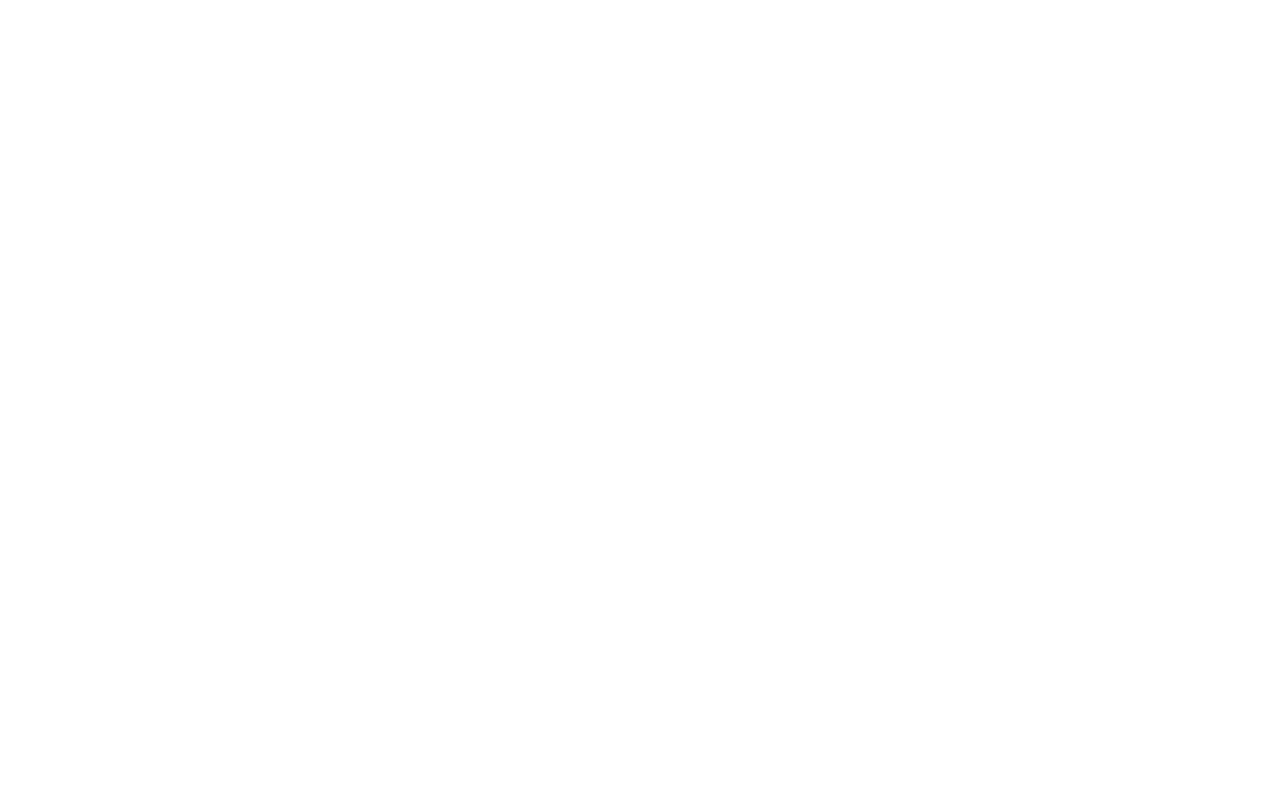
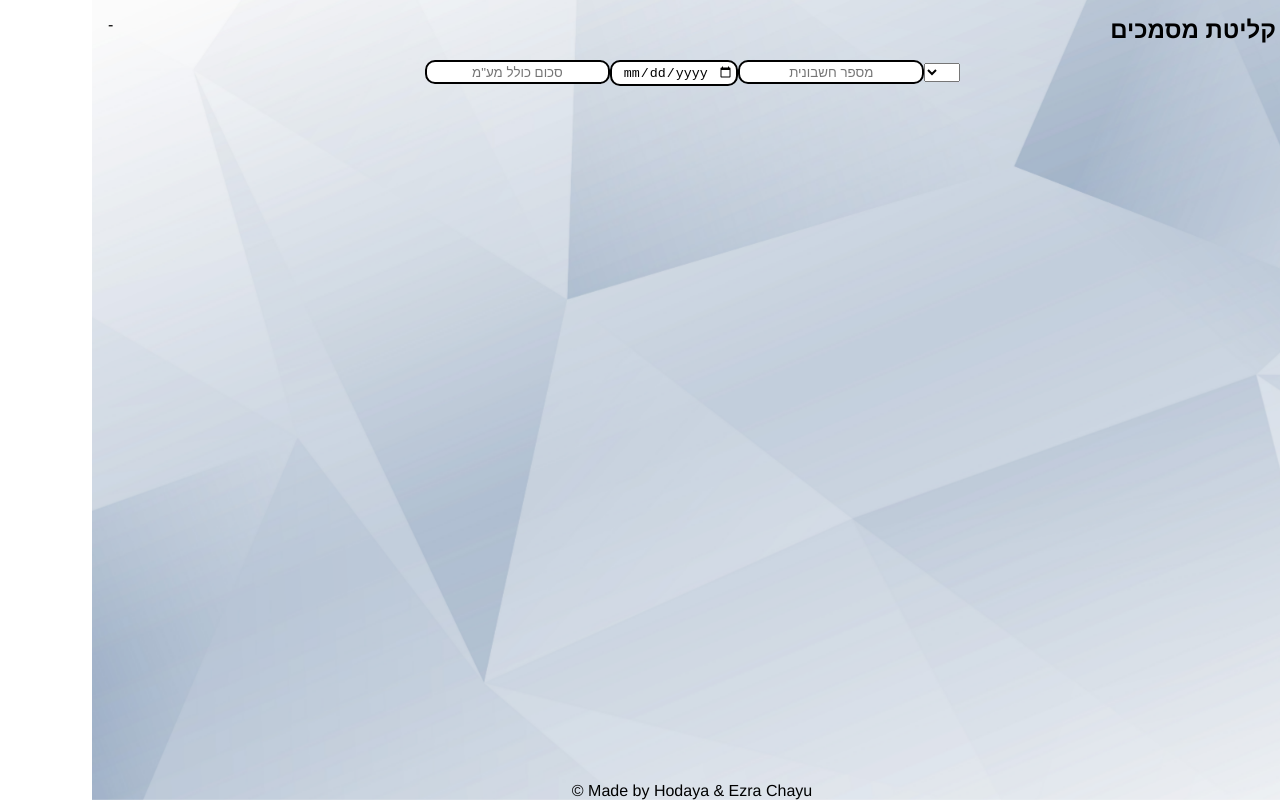
Before and after one commit to HodayaChayo/accounting-system, a React (Create React App) app in the folder client/: page /ReceivingDocuments in a window 1280 px wide. Before the commit this address had no page. Built offline with nearby package versions, Linux system fonts and the light colour scheme.

Commit message:
עזרא

```diff
--- a/client/src/App.js
+++ b/client/src/App.js
@@ -8,6 +8,8 @@
 import Accounts from './components/pages/Accounts/Accounts.js';
 import UserSettings from './components/pages/UserSettings/UserSettings.js';
 import UploadingDocuments from './components/pages/UploadingDocuments/UploadingDocuments.js';
+
+import ReceivingDocuments from './components/pages/ReceivingDocuments/ReceivingDocuments.js';
 
 function App() {
   return (
@@ -27,6 +29,10 @@
             path='/UploadingDocuments'
             element={<UploadingDocuments />}
           ></Route>
+          <Route
+            path='/ReceivingDocuments'
+            element={<ReceivingDocuments />}
+          ></Route>
         </Routes>
       </BrowserRouter>
     </div>
--- a/client/src/components/Sidebars/Sidebars.js
+++ b/client/src/components/Sidebars/Sidebars.js
@@ -1,10 +1,7 @@
 import './styles.css';
 import React, { useState } from 'react';
 
-import {
-  RiHome4Line,
-  RiStackFill,
-} from 'react-icons/ri';
+import { RiHome4Line, RiStackFill } from 'react-icons/ri';
 import { AiFillSetting } from 'react-icons/ai';
 import { GrUserSettings, GrCode, GrUserWorker } from 'react-icons/gr';
 import {
@@ -27,7 +24,12 @@
 import { IoIosListBox } from 'react-icons/io';
 import { TbReceiptTax } from 'react-icons/tb';
 import { VscGraphLine, VscGraphLeft } from 'react-icons/vsc';
-import { FiChevronsLeft, FiChevronsRight, FiPower,FiDivideSquare } from 'react-icons/fi/';
+import {
+  FiChevronsLeft,
+  FiChevronsRight,
+  FiPower,
+  FiDivideSquare,
+} from 'react-icons/fi/';
 import {
   Sidebar,
   SubMenu,
@@ -160,7 +162,15 @@
             >
               העלאת מסמכים
             </MenuItem>
-            <MenuItem icon={<RiStackFill />}>קליטת מסמכים</MenuItem>
+            <MenuItem
+              onClick={() => {
+                window.location.href =
+                  'http://localhost:3000/ReceivingDocuments';
+              }}
+              icon={<RiStackFill />}
+            >
+              קליטת מסמכים
+            </MenuItem>
             <MenuItem icon={<FaHandHoldingMedical />}>פקודות ידניות</MenuItem>
           </SubMenu>
           <SubMenu
--- /dev/null
+++ b/client/src/components/pages/ReceivingDocuments/ReceivingDocuments.js
@@ -0,0 +1,40 @@
+import React, { useState, useEffect } from 'react';
+import Sidebar from '../../Sidebars/Sidebars';
+import Footer from '../../Footer/Footer';
+import Header from '../../Header/Header';
+
+export default function ReceivingDocuments(props) {
+  return (
+    <div className='body'>
+      <Sidebar />
+      <Header title='קליטת מסמכים' />
+      <main>
+        <div>
+          <select placeholder='סוג מסמך' name='documentType' id=''></select>
+          <input
+            type='text'
+            name='InvoiceNumber'
+            placeholder='מספר חשבונית'
+            maxLength={20}
+            // onChange={e => setPassword(e.target.value)}
+          ></input>
+          <input
+            type='date'
+            name='date'
+            placeholder='תאריך'
+            maxLength={20}
+            // onChange={e => setPassword(e.target.value)}
+          ></input>
+          <input
+            type='text'
+            name='InvoiceAmount'
+            placeholder='סכום כולל מע"מ'
+            maxLength={20}
+            // onChange={e => setPassword(e.target.value)}
+          ></input>
+        </div>
+      </main>
+      <Footer />
+    </div>
+  );
+}
--- a/client/src/components/pages/UploadingDocuments/UploadingDocuments.js
+++ b/client/src/components/pages/UploadingDocuments/UploadingDocuments.js
@@ -60,7 +60,6 @@
 
       if (errorFiles.length === 0) {
         setMessage('להלהן:');
-        toast.success('!הפקודה נוצרה בהצלחה');
       }
 
       if (errorFiles.length !== 0) {
```
